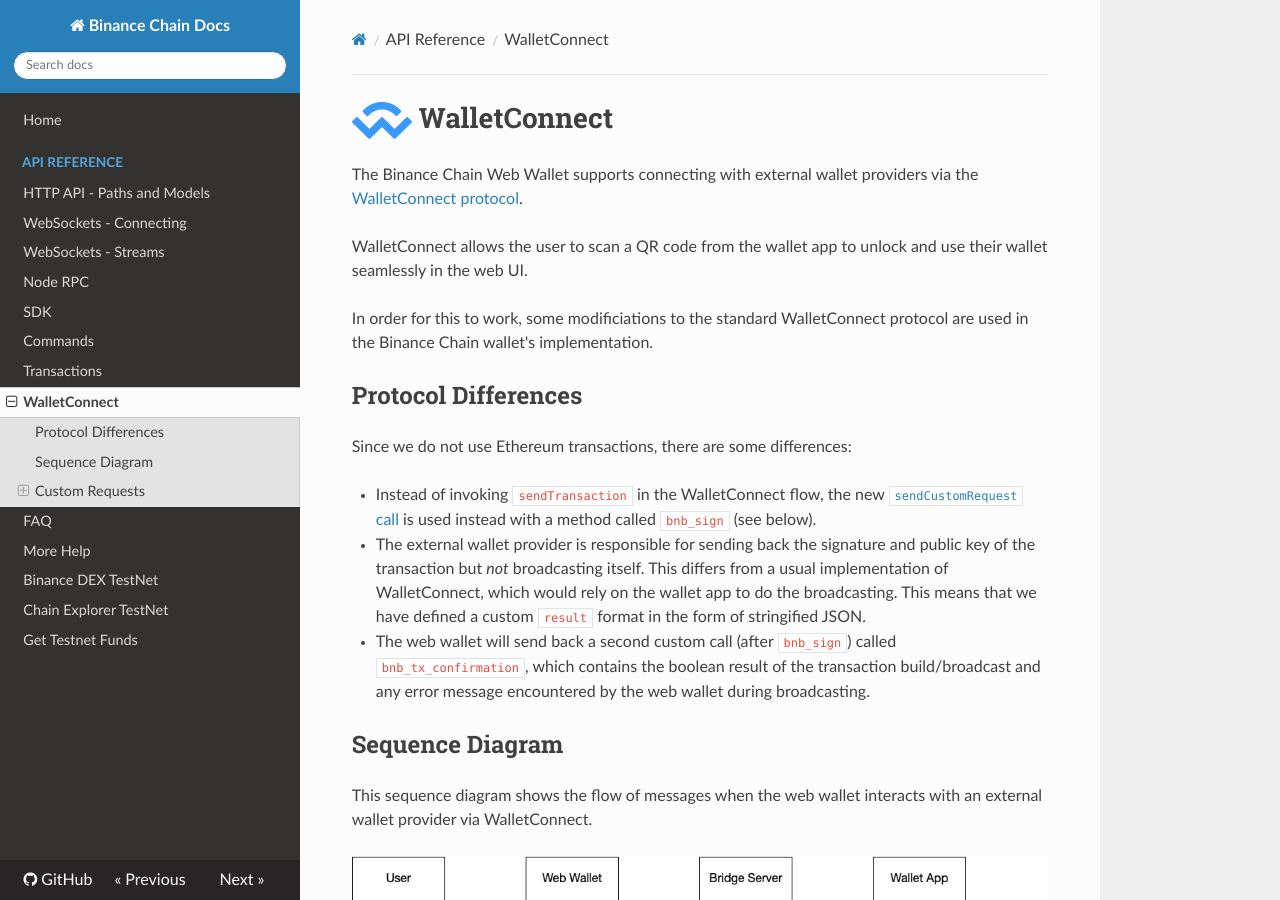
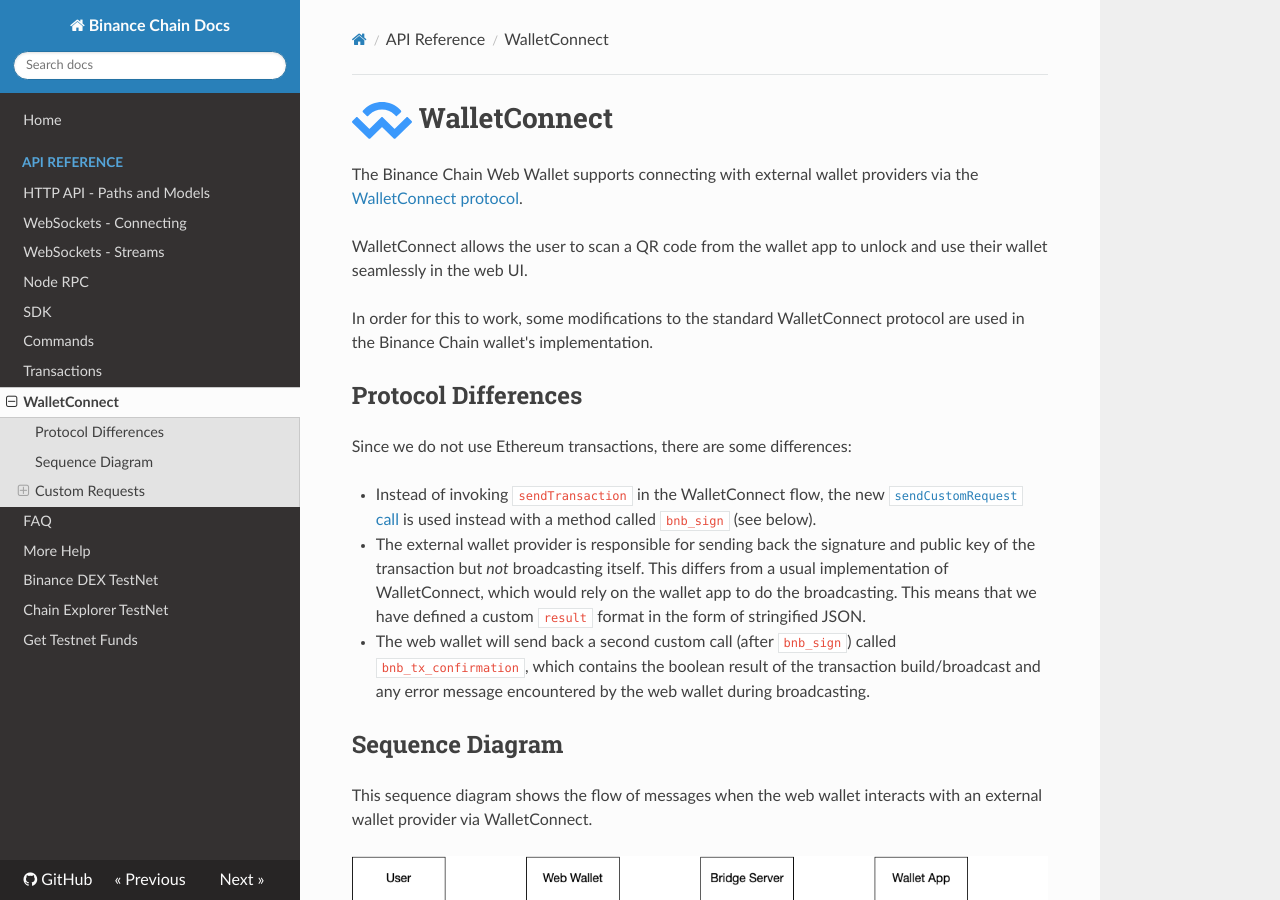
Before and after one commit to yash-sharma1/docs-site, an MkDocs documentation site: the page built from docs/walletconnect.md, in a window 1280 px wide and 900 px high. Built offline with MkDocs 1.6.1, drawn with Linux system fonts in a browser that asks for light colours; nearby versions of some CDN libraries.

Commit message:
WalletConnect update

```diff
--- a/docs/walletconnect.md
+++ b/docs/walletconnect.md
@@ -4,7 +4,7 @@
 
 WalletConnect allows the user to scan a QR code from the wallet app to unlock and use their wallet seamlessly in the web UI.
 
-In order for this to work, some modificiations to the standard WalletConnect protocol are used in the Binance Chain wallet's implementation.
+In order for this to work, some modifications to the standard WalletConnect protocol are used in the Binance Chain wallet's implementation.
 
 ## Protocol Differences
 
```
Also changed, not shown: docs/assets/walletconnect_sequence.png.
